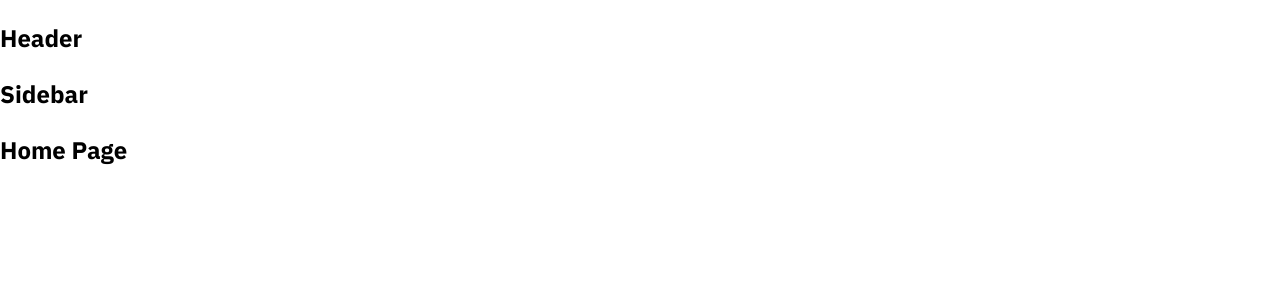
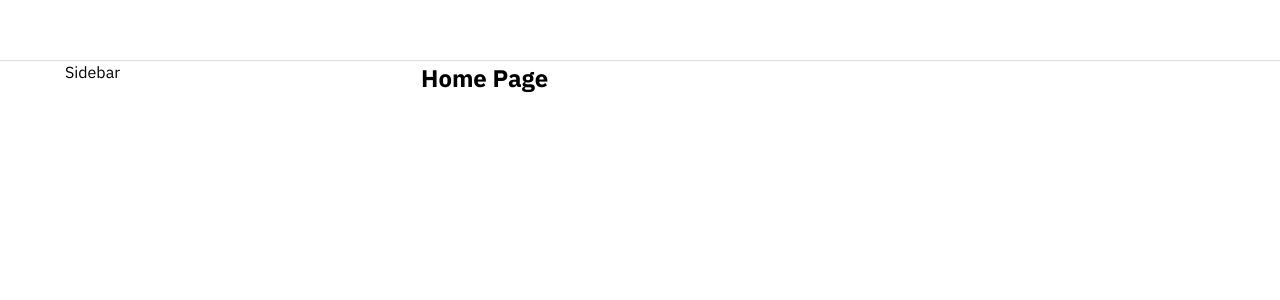
Before and after one commit to Kunkuntra/tiktok-ui, a React (Create React App) app: page / in a window 1280 px wide. Shown: the top 300 px of the page. Built offline with nearby package versions, Linux system fonts and the light colour scheme.

Commit message:
update 26/4

```diff
--- a/package.json
+++ b/package.json
@@ -8,6 +8,7 @@
     "@testing-library/react": "^16.3.0",
     "@testing-library/user-event": "^13.5.0",
     "as": "^0.4.1",
+    "classnames": "^2.5.1",
     "clsx": "^2.1.1",
     "css-reset-and-normalize": "^2.3.6",
     "customize-cra": "^1.0.0",
--- a/src/components/GlobalStyles/GlobalStyles.scss
+++ b/src/components/GlobalStyles/GlobalStyles.scss
@@ -4,9 +4,15 @@
 :root {
     --font-main: 'IBM Plex Sans', sans-serif;
     --primary: #fe2c55;
+
+    //Default layout
+    --default-layout-header-height: 60px;
+    --default-layout-width: 1150px;
 }
 
 * {
+    margin: 0;
+    padding: 0;
     box-sizing: border-box;
 }
 
--- /dev/null
+++ b/src/components/Layout/DefaultLayout/DefaultLayout.module.scss
@@ -0,0 +1,12 @@
+.wrapper {
+    display: flex;
+    flex-direction: column;
+    align-items: center;
+}
+.container {
+    width: var(--default-layout-width);
+    display: flex;
+}
+.content {
+    flex: 1;
+}
--- /dev/null
+++ b/src/components/Layout/DefaultLayout/Sidebar/Sidebar.module.scss
@@ -0,0 +1,3 @@
+.wrapper {
+    width: 356px;
+}
--- a/src/components/Layout/DefaultLayout/Sidebar/index.js
+++ b/src/components/Layout/DefaultLayout/Sidebar/index.js
@@ -1,5 +1,10 @@
+import classNames from 'classnames/bind';
+import styles from './Sidebar.module.scss';
+
+const cx = classNames.bind(styles);
+
 function Sidebar() {
-    return <h2> Sidebar</h2>;
+    return <aside className={cx('wrapper')}>Sidebar</aside>;
 }
 
 export default Sidebar;
--- a/src/components/Layout/DefaultLayout/index.js
+++ b/src/components/Layout/DefaultLayout/index.js
@@ -1,13 +1,17 @@
 import Header from '~/components/Layout/components/Header';
 import Sidebar from './Sidebar';
+import classNames from 'classnames/bind';
+import styles from './DefaultLayout.module.scss';
+
+const cx = classNames.bind(styles);
 
 function DefaultLayout({ children }) {
     return (
-        <div>
+        <div className={cx('wrapper')}>
             <Header />
-            <div className="container">
+            <div className={cx('container')}>
                 <Sidebar />
-                <div className="content">{children}</div>
+                <div className={cx('content')}>{children}</div>
             </div>
         </div>
     );
--- a/src/components/Layout/HeaderOnly/index.js
+++ b/src/components/Layout/HeaderOnly/index.js
@@ -1,6 +1,6 @@
 import Header from '~/components/Layout/components/Header';
 
-function DefaultLayout({ children }) {
+function HeaderOnly({ children }) {
     return (
         <div>
             <Header />
@@ -11,4 +11,4 @@ function DefaultLayout({ children }) {
     );
 }
 
-export default DefaultLayout;
+export default HeaderOnly;
--- /dev/null
+++ b/src/components/Layout/components/Header/Header.module.scss
@@ -0,0 +1,12 @@
+.wrapper {
+    height: var(--default-layout-header-height);
+    box-shadow: 0px 1px 1px rgb(0 0 0 / 12%);
+    display: flex;
+    justify-content: center;
+    width: 100%;
+}
+
+.inner {
+    height: 100%;
+    width: var(--default-layout-width);
+}
--- a/src/components/Layout/components/Header/index.js
+++ b/src/components/Layout/components/Header/index.js
@@ -1,5 +1,13 @@
+import classNames from 'classnames/bind';
+import styles from './Header.module.scss';
+
+const cx = classNames.bind(styles);
 function Header() {
-    return <h2> Header</h2>;
+    return (
+        <header className={cx('wrapper')}>
+            <div className={cx('inner')}></div>
+        </header>
+    );
 }
 
 export default Header;
```
Also changed, not shown: 1 other file (tests, documents, lock files or other folders).
